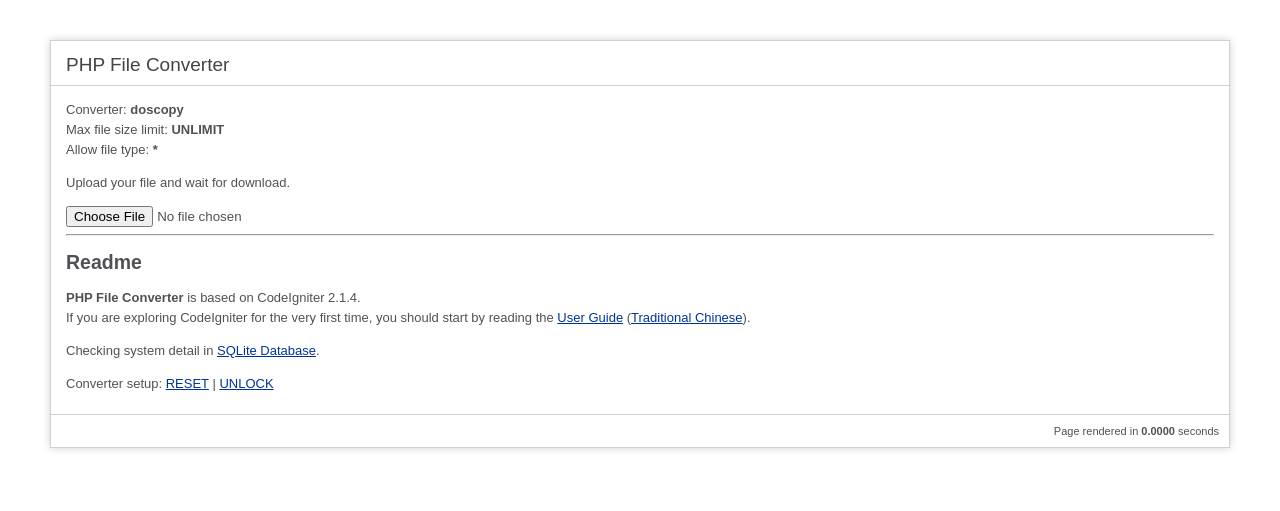
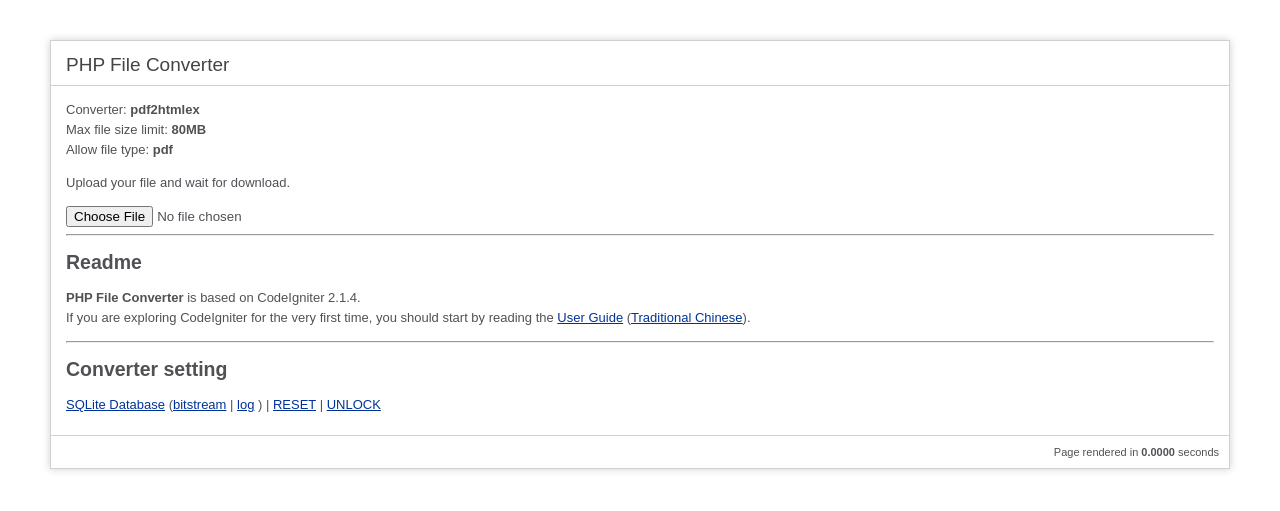
Before and after one commit to pulipulichen/php-file-converter, a CodeIgniter app: page / in a window 1280 px wide. Shown: the top 511 px of the page. Run offline with CodeIgniter, Linux system fonts and the light colour scheme.

```diff
--- a/application/config/autoload.php
+++ b/application/config/autoload.php
@@ -81,8 +81,8 @@ $autoload['helper'] = array("url_helper");
 */
 
 $autoload['config'] = array("config"
-    //, "converter"
-    , "converter_doscopy"
+    , "converter_pdf2htmlex"
+    //, "converter_doscopy"
 );
 
 
--- a/application/config/converter.php
+++ b/application/config/converter_pdf2htmlex.php
@@ -121,7 +121,7 @@ $config['max_reserved_files']	= 3;
  * @todo 要顯示在上傳表單中
  * PENDING 20131015 尚未實作
  */
-$config['max_file_size']	= 0;
+$config['max_file_size']	= 80;
 $config['max_size'] = $config['max_file_size'];
 
 /**
@@ -159,7 +159,7 @@ $config['ip_block']['list']	= array();
  * 許可檔案類型設定
  * --------------------------------------------------------------------------
  */
-$config["allowed_types"] = "*";
+$config["allowed_types"] = "pdf";
 
 /**
  * 偵錯等級
--- a/application/views/upload_view.php
+++ b/application/views/upload_view.php
@@ -68,8 +68,14 @@ if (isset($error)) {
                     <a href="user_guide/" target="user_guide">User Guide</a> (<a href="user_guide_zh_tw/CodeIgniter%202.1.4/www.codeigniter.org.tw/user_guide/index.html" target="user_guide">Traditional Chinese</a>).
                 </p>
 
-                <p>Checking system detail in <a href="phpliteadmin/phpliteadmin.php" target="phpliteadmin">SQLite Database</a>.</p>
-                <p>Converter setup:
+                <hr />
+
+                <h2>Converter setting</h2>
+                    <a href="<?php echo base_url("phpliteadmin/phpliteadmin.php"); ?>" target="phpliteadmin">SQLite Database</a>
+                        (<a href="<?php echo base_url("phpliteadmin/phpliteadmin.php?table=bitstream&action=row_view&sort=bitstream_id&order=DESC"); ?>" target="phpliteadmin">bitstream</a>
+                        |
+                        <a href="<?php echo base_url("phpliteadmin/phpliteadmin.php?table=log&action=row_view&sort=log_id&order=DESC"); ?>" target="phpliteadmin">log</a> )
+                    |
                     <a href="<?php echo base_url("converter/reset") ?>">RESET</a>
                     |
                     <a href="<?php echo base_url("converter/unlock") ?>">UNLOCK</a>
```
